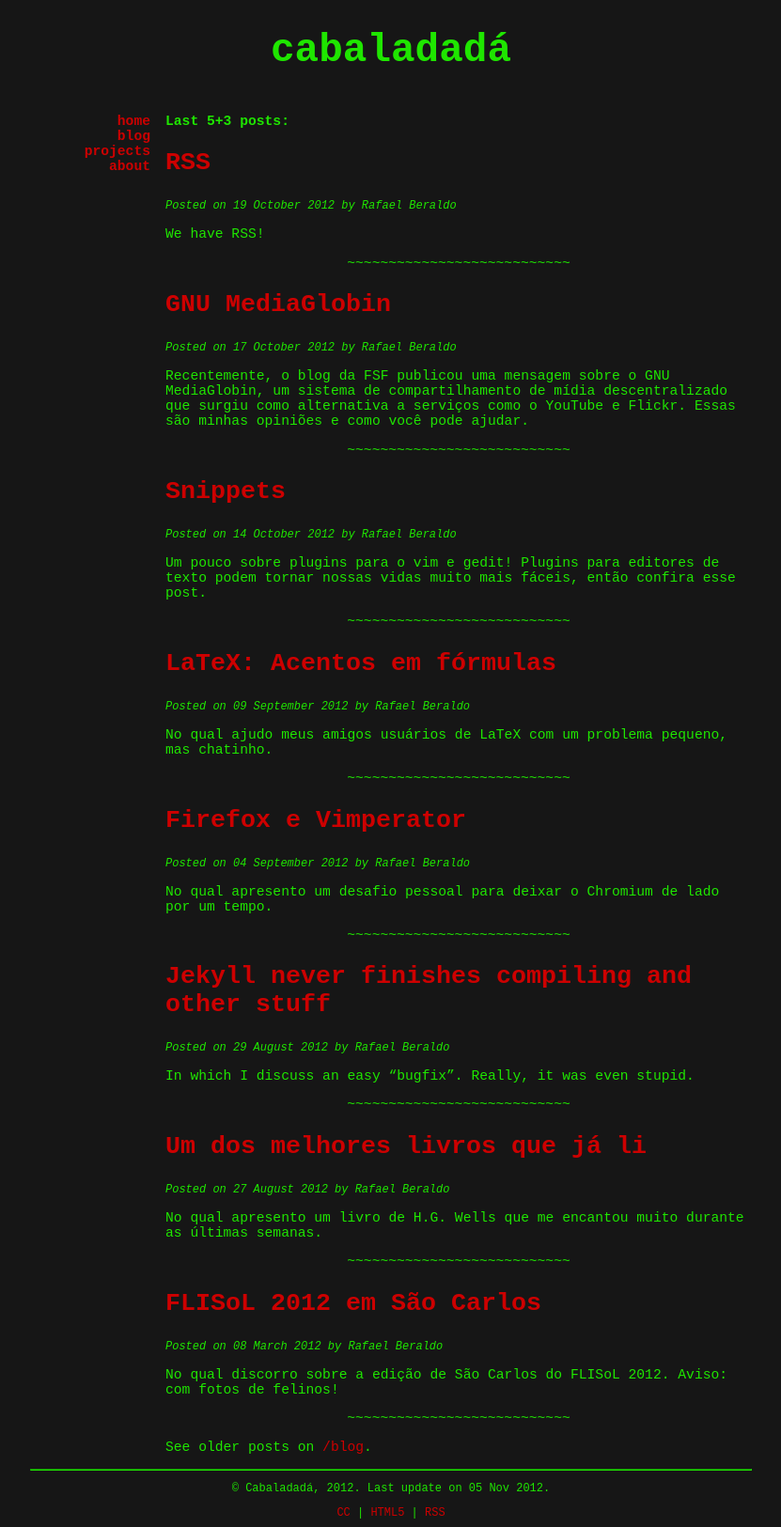
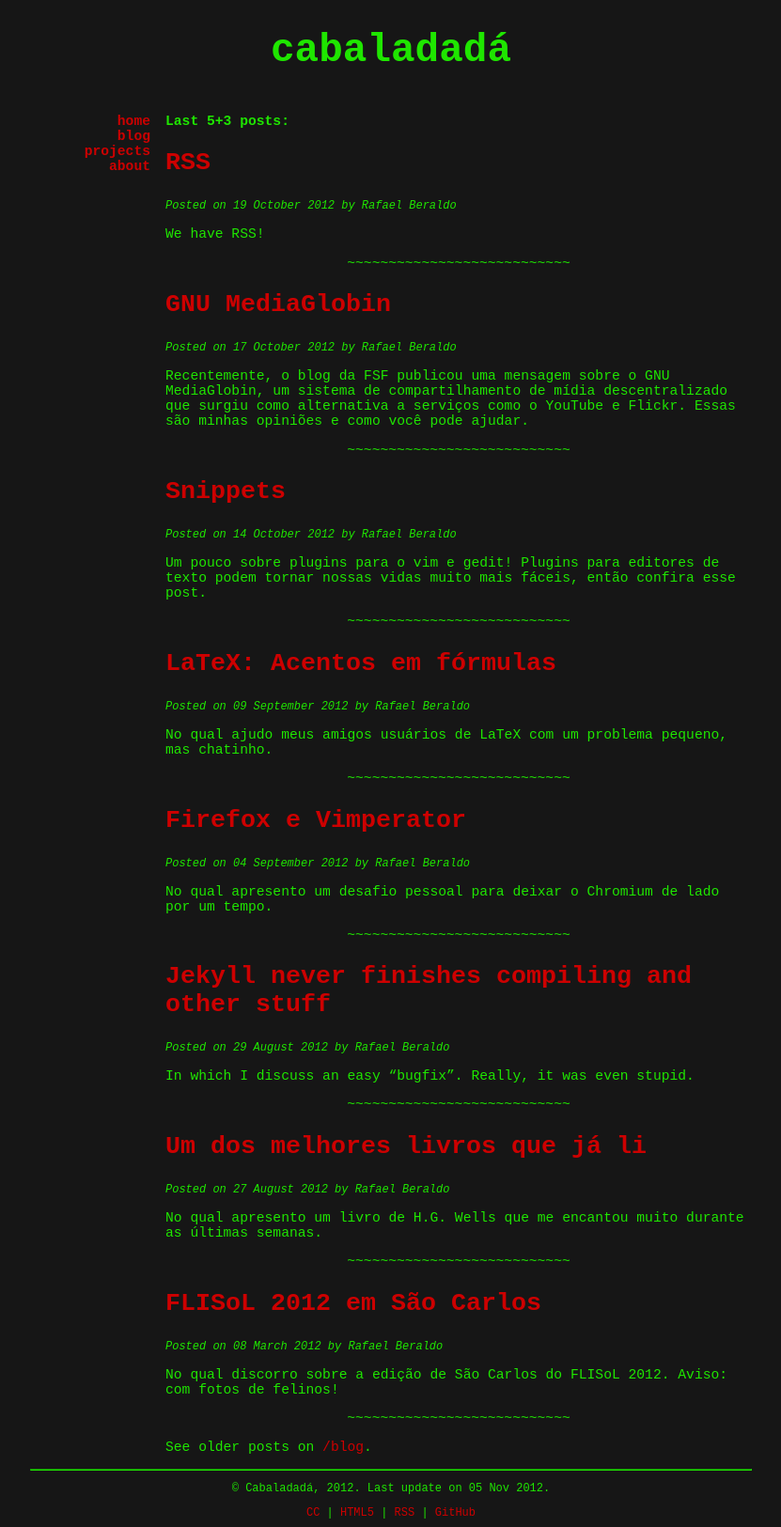
Before and after one commit to rberaldo/cabaladada, a Jekyll site: the page built from index.html, in a window 1280 px wide. Shown: the whole page at 94% size, without its empty margins (224-1055 px from the left). Built offline with Jekyll 4.4.1, drawn with Linux system fonts in a browser that asks for light colours; Markdown is read by kramdown in place of the engine named in the settings; comment, search, counter and statistics services are not loaded.

Commit message:
New post about GitHub and links for the source code

```diff
--- a/_layouts/default.html
+++ b/_layouts/default.html
@@ -43,7 +43,8 @@
 
       <a href="http://creativecommons.org/licenses/by-nc-sa/3.0/">CC</a> |
       <a href="http://validator.w3.org/check?uri=http%3A%2F%2Fwww.cabaladada.org%2F">HTML5</a> |
-      <a href="/rss.xml">RSS</a>
+      <a href="/rss.xml">RSS</a> |
+      <a href="/https://github.com/rberaldo/cabaladada">GitHub</a>
     </footer>
 
   </body>
--- a/_layouts/post.html
+++ b/_layouts/post.html
@@ -50,7 +50,8 @@
 
       <a href="http://creativecommons.org/licenses/by-nc-sa/3.0/">CC</a> |
       <a href="http://validator.w3.org/check?uri=http%3A%2F%2Fwww.cabaladada.org%2F">HTML5</a> |
-      <a href="/rss.xml">RSS</a>
+      <a href="/rss.xml">RSS</a> |
+      <a href="https://github.com/rberaldo/cabaladada">GitHub</a>
     </footer>
 
   </body>
--- a/css/style.css
+++ b/css/style.css
@@ -38,7 +38,7 @@
   text-align: center;
 }
 
-/* Codes */
+/* Code */
 pre {
   font-size: 9pt;
   line-height: 11pt;
```
